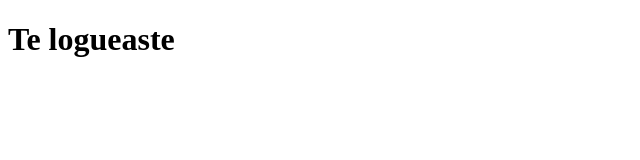
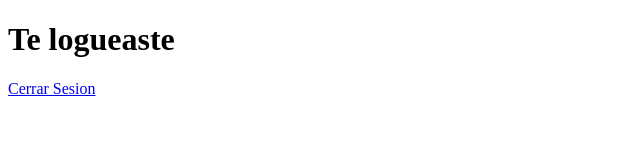
Before and after one commit to Swithsere09/Plataformas, a plain HTML site: page pages/Principal.html in a window 1280 px wide. Shown: the whole page, without its empty margins (0-640 px from the left). Drawn offline with Linux system fonts and the light colour scheme.

Commit message:
Cerrar Sesion

```diff
--- a/pages/Principal.html
+++ b/pages/Principal.html
@@ -7,5 +7,6 @@
 </head>
 <body>
     <h1>Te logueaste</h1>
+    <a href="Login.html">Cerrar Sesion</a>
 </body>
 </html>
```
